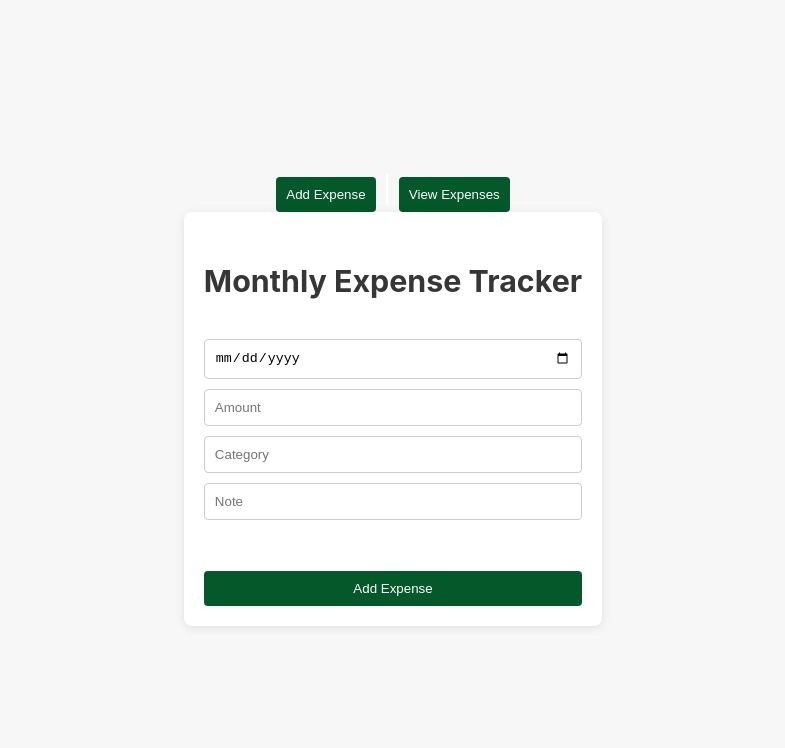
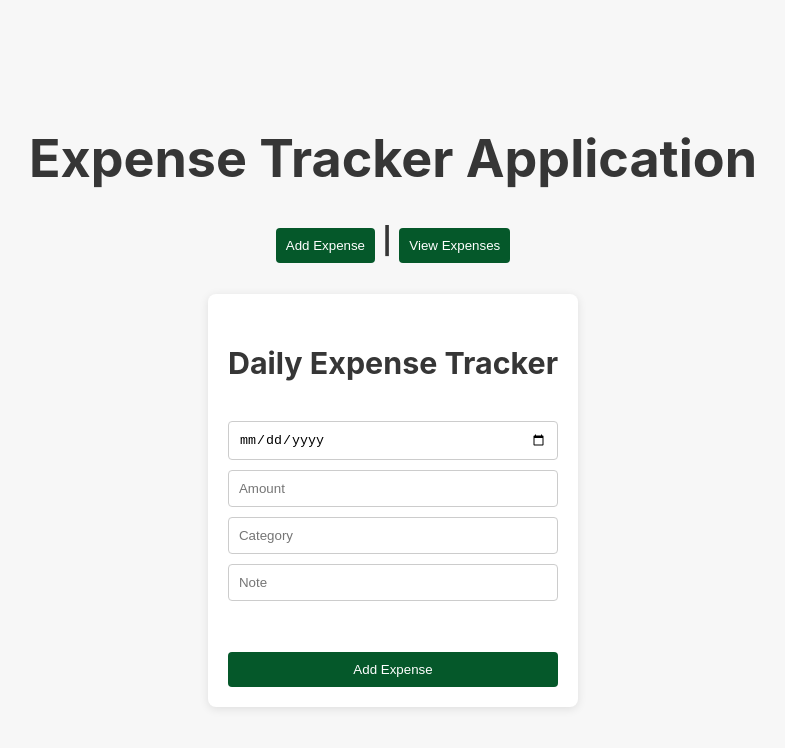
Before and after one commit to najmu-ak/Monthly-Expense-Tracker---Frontend, a React (Create React App) app: page /addExpense in a window 1280 px wide. Shown: the top 748 px of the page, without its empty margins (247-1032 px from the left). Built offline with nearby package versions, Linux system fonts and the light colour scheme.

Commit message:
Enhance Expense Tracker UI with title updates and new image asset

```diff
--- a/src/App.js
+++ b/src/App.js
@@ -8,9 +8,12 @@ function App() {
       <div className="App">
       <header className="App-header">
     <Router>
+      <h1 style={{color: "#363636"}}>Expense Tracker Application</h1>
       <nav>
-        <Link to="/addExpense"><button>Add Expense</button></Link> | <Link to="/ViewExpense"><button>View Expenses</button></Link>
+        <Link to="/addExpense"><button>Add Expense</button></Link> <b style={{color:"#363636"}}>|</b> <Link to="/ViewExpense"><button>View Expenses</button></Link>
       </nav>
+      <br />
+
     <Routes>
       <Route path="/addExpense" element={<ExpenseTracker />} />
       <Route path="/viewExpense" element={<ViewExpense />} />
@@ -18,7 +21,6 @@ function App() {
     </Router>
     </header>
     </div>
-
   );
 }
 
--- a/src/ExpenseTracker.js
+++ b/src/ExpenseTracker.js
@@ -28,7 +28,7 @@ function ExpenseTracker() {
     return (
         <div className="expense-tracker">
             <form onSubmit={handleSubmit}>
-                <h3>Monthly Expense Tracker </h3>
+                <h3>Daily Expense Tracker </h3>
                 <input type="date" value={date} onChange={(e) => setDate(e.target.value)} placeholder="Date" />
                 <input type="number" value={amount} onChange={(e) => setAmount(e.target.value)} placeholder="Amount" />
                 <input type="text" value={category} onChange={(e) => setCategory(e.target.value)} placeholder="Category" />
--- a/src/ViewExpense.js
+++ b/src/ViewExpense.js
@@ -11,7 +11,7 @@ function ViewExpense() {
 
     return (
         <div className="view-expense">
-            <h3>View Expenses</h3>
+            <h3>View All Expenses</h3>
             <table>
                 <thead>
                     <tr>
```
Also changed, not shown: UI/AddExpenseForm.png (added).
